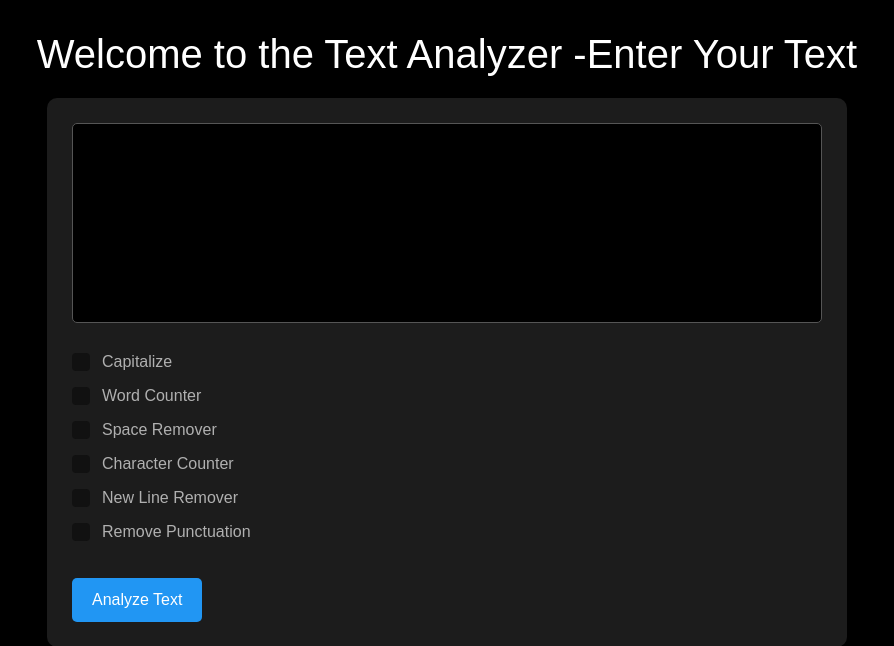
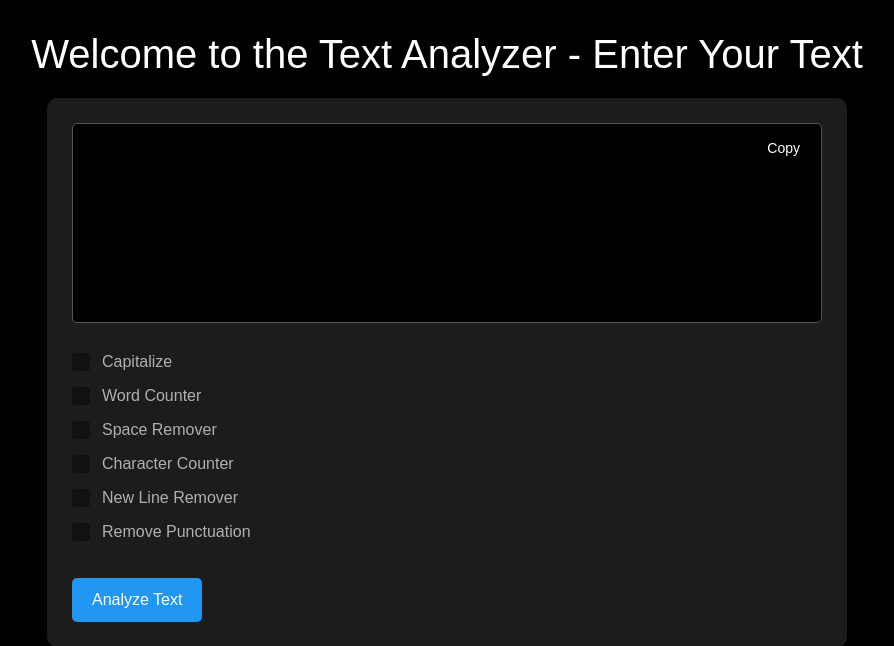
Before and after one commit to Manvitomar/textUtils, a Django app: page / in a window 1280 px wide. Shown: the top 646 px of the page, without its empty margins (193-1087 px from the left). Run offline with Django 5.2, Linux system fonts and the light colour scheme.

Commit message:
AddCopyBtn

```diff
--- a/templates/index.html
+++ b/templates/index.html
@@ -27,6 +27,11 @@
         max-width: 800px;
         box-shadow: 0 0 20px rgba(0,0,0,0.8);
       }
+      .textarea-container {
+        position: relative;
+        width: 100%;
+        margin-bottom: 20px;
+      }
       textarea {
         background: #000;
         color: #fff;
@@ -34,9 +39,21 @@
         border-radius: 5px;
         padding: 10px;
         resize: none;
-        margin-bottom: 20px;
         width: 100%;
         height: 200px;
+      }
+      .btn-copy {
+        background-color:black;
+        position: absolute;
+        top: 10px;
+        right: 10px;
+        color: white;
+        border: none;
+        padding: 5px 12px;
+        font-size: 14px;
+        border-radius: 4px;
+        cursor: pointer;
+        transition: 0.3s;
       }
 
       .radio-group {
@@ -67,7 +84,6 @@
       }
       .radio-group input[type="radio"]:checked + label::before {
         background-color: #2196f3;
-        border-color: #2196f3;
       }
       .radio-group input[type="radio"]:checked + label::after {
         content: "✔";
@@ -92,11 +108,14 @@
     </style>
   </head>
   <body>
-    <h1 class="text-center">Welcome to the Text Analyzer -Enter Your Text</h1>
+    <h1 class="text-center">Welcome to the Text Analyzer - Enter Your Text</h1>
     <div class="form-card">
+      <form action="/analyzer" method="get">
 
-      <form action="/analyzer" method="get">
-        <textarea name="text"></textarea>
+        <div class="textarea-container">
+          <textarea id="textInput" name="text"></textarea>
+          <button type="button" class="btn-copy" onclick="copyText()">Copy</button>
+        </div>
 
         <div class="radio-group">
           <input type="radio" name="operation" id="capitalize" value="capitalize">
@@ -128,6 +147,16 @@
       </form>
     </div>
 
+    <script>
+      function copyText() {
+        const textArea = document.getElementById("textInput");
+        textArea.select();
+        textArea.setSelectionRange(0, 99999);
+        navigator.clipboard.writeText(textArea.value);
+        alert("Copy Text");
+      }
+    </script>
+
     <script src="https://cdn.jsdelivr.net/npm/bootstrap@5.3.8/dist/js/bootstrap.bundle.min.js"></script>
   </body>
 </html>
--- a/texttutils/views.py
+++ b/texttutils/views.py
@@ -60,68 +60,90 @@ def analyze(request):
      return render(request, 'analyze.html', params)
 
     else:
-       return HttpResponse('''<!doctype html>
+     return HttpResponse('''<!doctype html>
 <html lang="en">
   <head>
     <meta charset="utf-8">
     <meta name="viewport" content="width=device-width, initial-scale=1">
-    <title>Custom Modal</title>
+    <title>Error</title>
     <link href="https://cdn.jsdelivr.net/npm/bootstrap@5.3.2/dist/css/bootstrap.min.css" rel="stylesheet">
     <style>
-      body {
-        height: 100vh;
+      body, html {
         margin: 0;
+        padding: 0;
+        height: 100%;
+        font-family: Arial, sans-serif;
+      }
+
+      .cont {
         display: flex;
+        flex-direction: column;
         justify-content: center;
         align-items: center;
-        background-color: #000; /* Black background */
-      }
-      .modal-content {
-        background: #1c1c1c; /* Dark grey/black modal */
+        height: 100vh;
+        background-color: #000;
         color: #fff;
-        border-radius: 12px;
-        box-shadow: 0 0 25px rgba(0, 0, 0, 0.8);
-      }
-      .modal-body h5 {
-        color: #2196f3; /* Blue heading */
-        font-weight: bold;
-      }
-      .modal-body p {
-        color: #b0b0b0; /* Light grey text */
-      }
-      .modal-footer {
-        border-top: none;
-        background-color: #111;
-      }
-      .btn-custom {
-        flex: 1;
-        padding: 12px;
-        font-size: 16px;
-        border: none;
-        border-radius: 0;
-        transition: 0.3s;
+        text-align: center;
+        padding: 20px;
       }
 
-      .btn-cancel {
-        background-color: #333;
+      .box {
+        background-color: #1c1c1c;
+        padding: 50px 40px;
+        border-radius: 12px;
+        box-shadow: 0 8px 20px rgba(0,0,0,0.5);
+        max-width: 90%;
+      }
+
+      h2 {
+        margin-bottom: 20px;
+        font-size: 2rem;
+      }
+
+      .btn {
+        margin-top: 30px;
+        background-color: #007bff;
         color: #fff;
+        padding: 12px 25px;
+        border: none;
+        border-radius: 8px;
+        font-size: 16px;
+        cursor: pointer;
+        transition: all 0.3s ease;
+        width: 250px;
       }
-      .btn-cancel:hover {
-        background-color: #555;
+
+      .btn:hover {
+        background-color: #0056b3;
+        transform: scale(1.05);
+      }
+
+      .btn a {
+        color: white;
+        text-decoration: none;
+        display: block;
+      }
+
+      @media (max-width: 500px) {
+        .box {
+          padding: 30px 20px;
+        }
+
+        .btn {
+          width: 80%;
+        }
       }
     </style>
   </head>
   <body>
-    <div class="modal-dialog">
-      <div class="modal-content">
-        <div class="modal-body text-center p-4">
-          <h5>Error</h5>
-          <p>Something went wrong. Please try again later.</p>
-        </div>
-        <div class="modal-footer p-0">
-          <button class="btn-custom btn-cancel"><a href='http://127.0.0.1:8000/'>Go Back</button>
-        </div>
+    <div class="cont">
+      <div class="box">
+        <h2>Error</h2>
+        <p>Something went wrong. Please try again.</p>
       </div>
+      <button class="btn">
+        <a href="http://127.0.0.1:8000/">Go Back</a>
+      </button>
     </div>
 
     <script src="https://cdn.jsdelivr.net/npm/bootstrap@5.3.2/dist/js/bootstrap.bundle.min.js"></script>
```
Also changed, not shown: templates/analyze.html (+39 -34 lines). Lines whose indentation alone changed are shown as unchanged.
